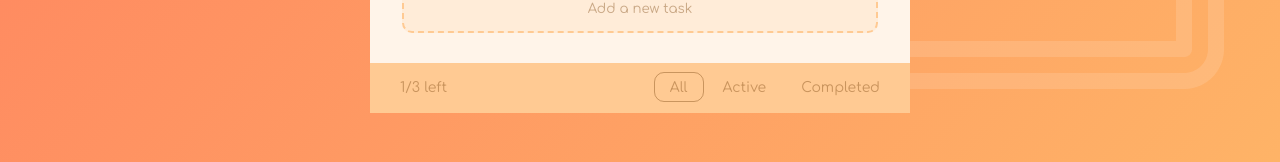
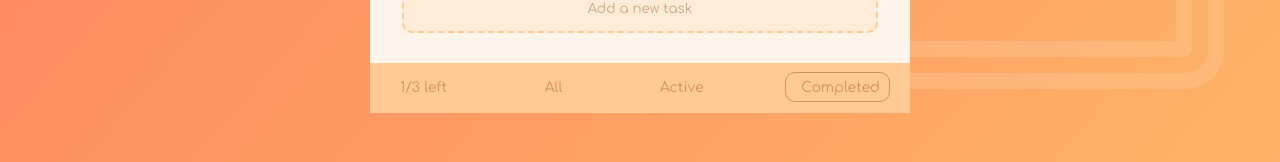
Before and after one commit to nstppbl/vue-project, a Vue app: page / in a window 1280 px wide. Shown: the part 567-729 px from the top of the page. Built offline with nearby package versions, Linux system fonts and the light colour scheme.

Commit message:
almost finish footer component

```diff
--- /dev/null
+++ b/src/components/Checkmark.vue
@@ -0,0 +1,15 @@
+<template>
+  <span class="checkmark-radio"></span>
+</template>
+
+<script>
+export default {
+
+}
+</script>
+
+<style lang="scss" scoped>
+
+
+
+</style>
--- a/src/components/Footer.vue
+++ b/src/components/Footer.vue
@@ -1,7 +1,11 @@
 <template>
   <div class="todo-footer">
-    <TaskQty></TaskQty>
-    <TaskStatus></TaskStatus>
+    <TaskQty/>
+    <TaskStatus
+    v-for="status in statuses"
+    :key="status.id"
+    :task_status="status"
+    />
   </div>
 </template>
 
@@ -15,6 +19,27 @@ export default {
   components: {
     TaskQty,
     TaskStatus,
+  },
+   data() {
+    return {
+      statuses : [
+        {
+        id: 1,
+        status: "All",
+        class: "checkmark-radio-all"
+        },
+        {
+        id:2,
+        status: "Active",
+        class: "checkmark-radio-active"
+        },
+        {
+        id:3,
+        status: "Completed",
+        class: "checkmark-radio-completed"
+        }
+      ]
+    }
   }
 }
 </script>
--- a/src/components/TaskStatus.vue
+++ b/src/components/TaskStatus.vue
@@ -1,22 +1,31 @@
 <template>
   <div class="task-status">
-    <label class="status-container">All
+    <label class="status-container" > {{ task_status.status }}
       <input type="radio" checked="checked" name="radio">
-      <span class="checkmark-radio checkmark-radio-all"></span>
-    </label>
-    <label class="status-container">Active
-      <input type="radio" name="radio">
-      <span class="checkmark-radio checkmark-radio-active"></span>
-    </label>
-    <label class="status-container">Completed
-      <input type="radio" name="radio">
-      <span class="checkmark-radio checkmark-radio-completed"></span>
+      <Checkmark v-bind:class="[task_status.class]"/>
     </label>
   </div>
 </template>
 
 <script>
+
+import Checkmark from './Checkmark.vue'
+
 export default {
+  components: {
+    Checkmark,
+  },
+props: {
+  task_status: {
+    type: Object,
+    default() {
+      return {}
+    }
+  }
+},
+data() {
+  return {}
+}
 }
 </script>
 
```
